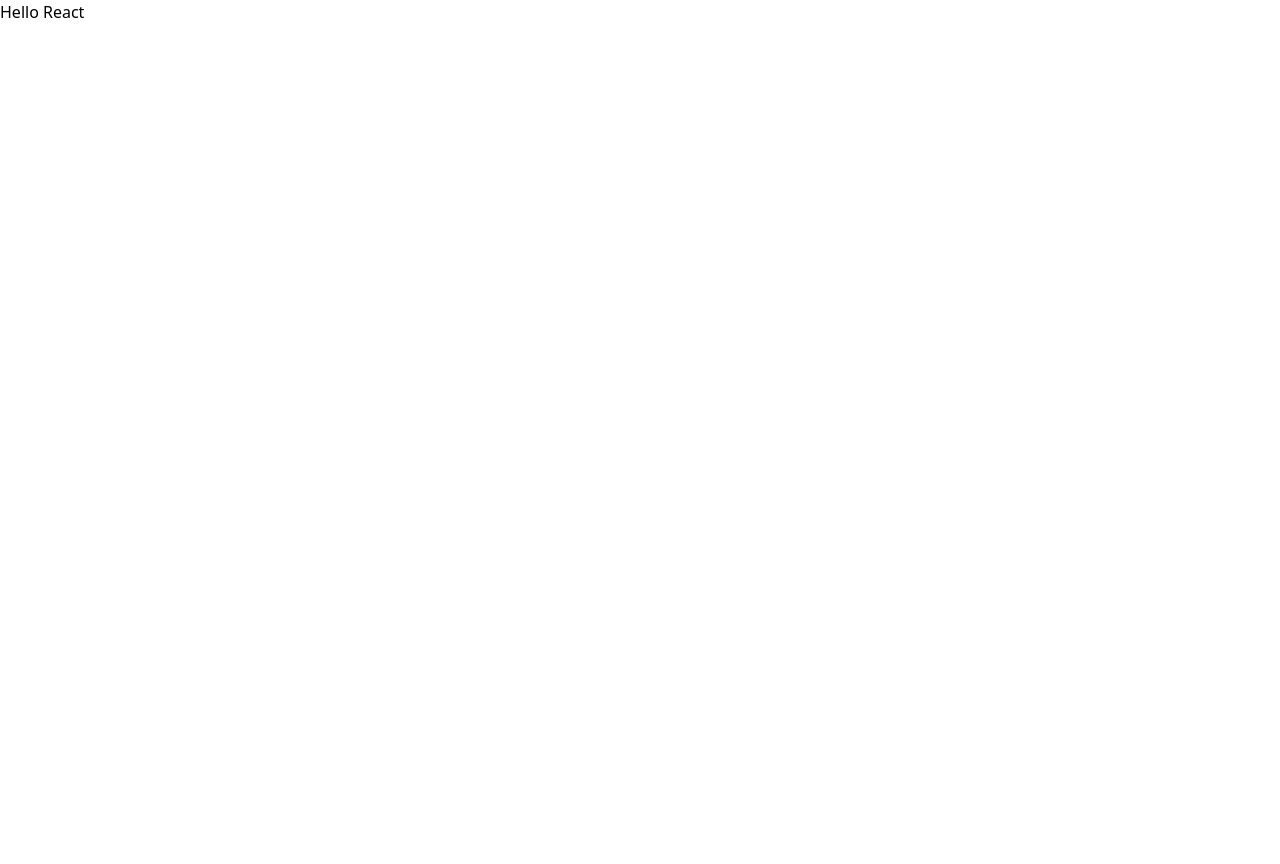
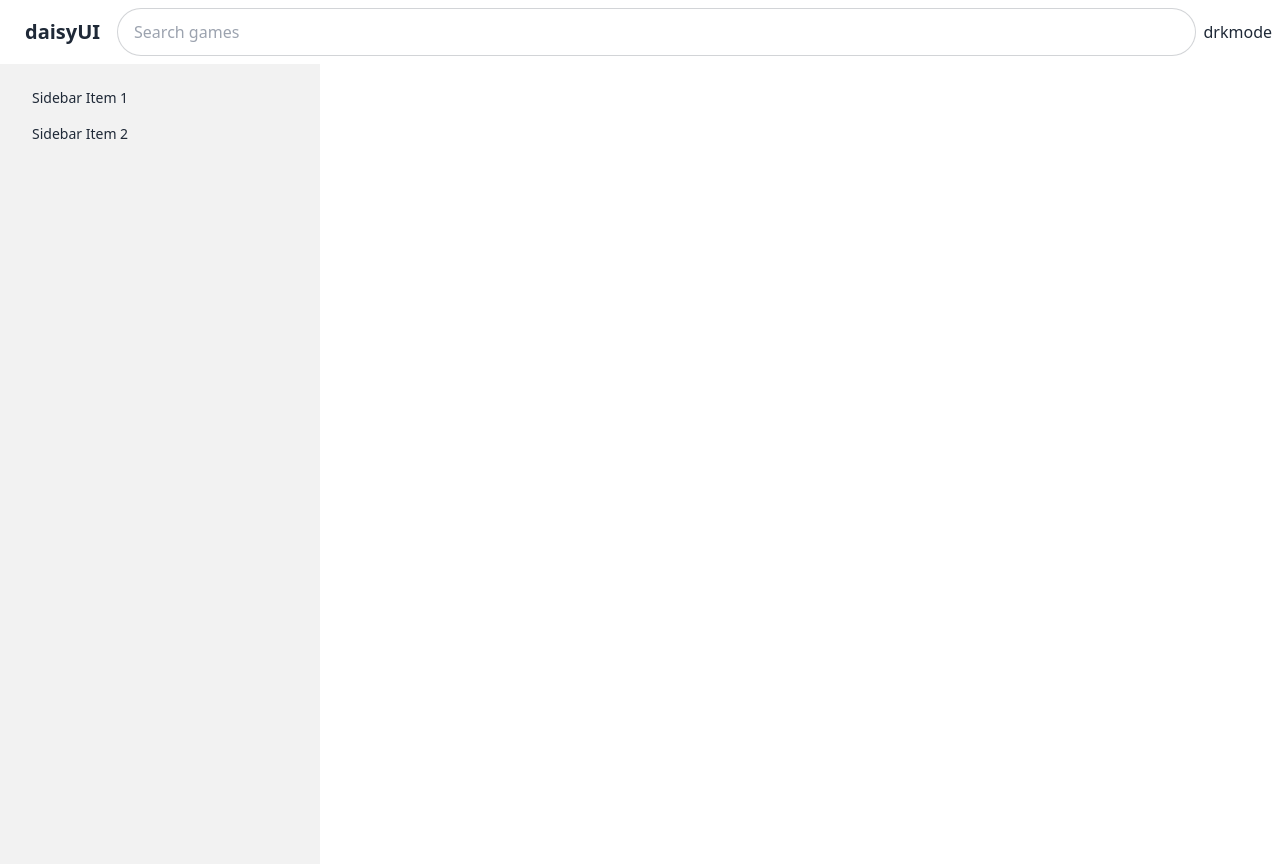
Before and after one commit to amangouste225/game-genre, a React (Vite) app: page / in a window 1280 px wide. Before the commit the page ends 800 px from the top, so only its background shows below. Built offline with nearby package versions, Linux system fonts and the light colour scheme.

Commit message:
creating layout

```diff
--- a/package.json
+++ b/package.json
@@ -14,12 +14,14 @@
     "react-dom": "^18.2.0"
   },
   "devDependencies": {
+    "@tailwindcss/typography": "^0.5.10",
     "@types/react": "^18.2.37",
     "@types/react-dom": "^18.2.15",
     "@typescript-eslint/eslint-plugin": "^6.10.0",
     "@typescript-eslint/parser": "^6.10.0",
     "@vitejs/plugin-react": "^4.2.0",
     "autoprefixer": "^10.4.16",
+    "daisyui": "^4.4.10",
     "eslint": "^8.53.0",
     "eslint-plugin-react-hooks": "^4.6.0",
     "eslint-plugin-react-refresh": "^0.4.4",
--- a/src/App.tsx
+++ b/src/App.tsx
@@ -1,7 +1,50 @@
 function App() {
   return (
     <>
-      <h2>Hello React</h2>
+      <nav className='navbar bg-base-100'>
+        <div className='flex-none'>
+          <a className='btn btn-ghost text-xl'>daisyUI</a>
+        </div>
+        <div className='flex-1 gap-2'>
+          <div className='form-control w-full'>
+            <input
+              type='text'
+              placeholder='Search games'
+              className='input input-bordered w-full md:w-full rounded-full'
+            />
+          </div>
+          <div className='dropdown dropdown-end'>drkmode</div>
+        </div>
+      </nav>
+
+      <div className='drawer lg:drawer-open'>
+        <input id='my-drawer-2' type='checkbox' className='drawer-toggle' />
+        <div className='drawer-content flex flex-col items-center justify-center'>
+          {/* Page content here */}
+          <label
+            htmlFor='my-drawer-2'
+            className='btn btn-primary drawer-button lg:hidden'
+          >
+            Open drawer
+          </label>
+        </div>
+        <div className='drawer-side'>
+          <label
+            htmlFor='my-drawer-2'
+            aria-label='close sidebar'
+            className='drawer-overlay'
+          ></label>
+          <ul className='menu p-4 w-80 min-h-full bg-base-200 text-base-content'>
+            {/* Sidebar content here */}
+            <li>
+              <a>Sidebar Item 1</a>
+            </li>
+            <li>
+              <a>Sidebar Item 2</a>
+            </li>
+          </ul>
+        </div>
+      </div>
     </>
   );
 }
--- a/tailwind.config.js
+++ b/tailwind.config.js
@@ -4,5 +4,5 @@ export default {
   theme: {
     extend: {},
   },
-  plugins: [],
+  plugins: [require('@tailwindcss/typography'), require('daisyui')],
 };
```
Also changed, not shown: 1 other file (tests, documents, lock files or other folders).
